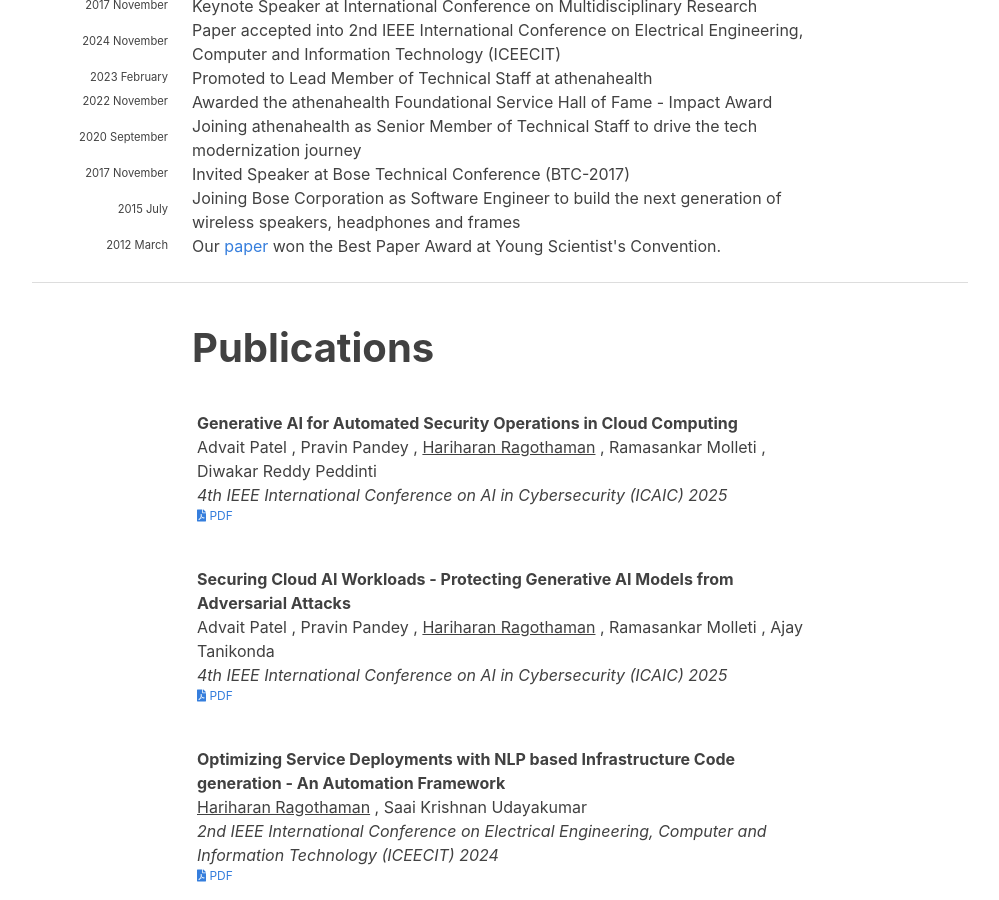
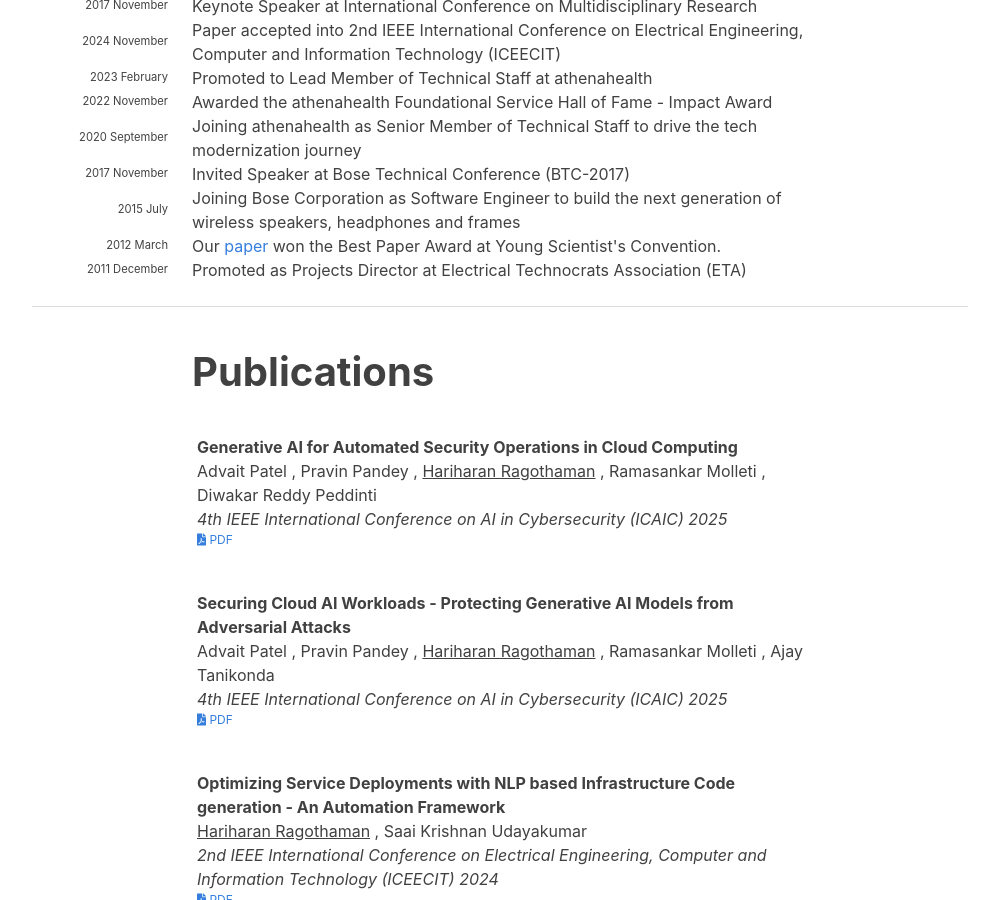
Before and after one commit to hariharanragothaman/hariharanragothaman.github.io, a Jekyll site: the page built from index.md, in a window 1280 px wide and 900 px high, scrolled down 1012 px. Shown: the whole window, without its empty margins (140-1139 px from the left). Built offline with Jekyll 4.4.1, drawn with Linux system fonts in a browser that asks for light colours; nearby versions of some CDN libraries; some web fonts are replaced.

Commit message:
Polishes and Updates

```diff
--- a/_data/news.yaml
+++ b/_data/news.yaml
@@ -45,3 +45,7 @@
 - year: 2012
   year-extra: March
   description: Our <a href="https://arxiv.org/pdf/2411.16016">paper</a> won the Best Paper Award at Young Scientist's Convention.
+
+- year: 2011
+  year-extra: December
+  description: Promoted as Projects Director at Electrical Technocrats Association (ETA)
```
